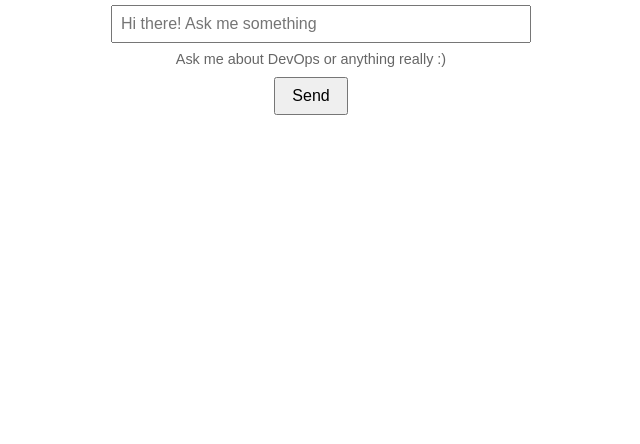
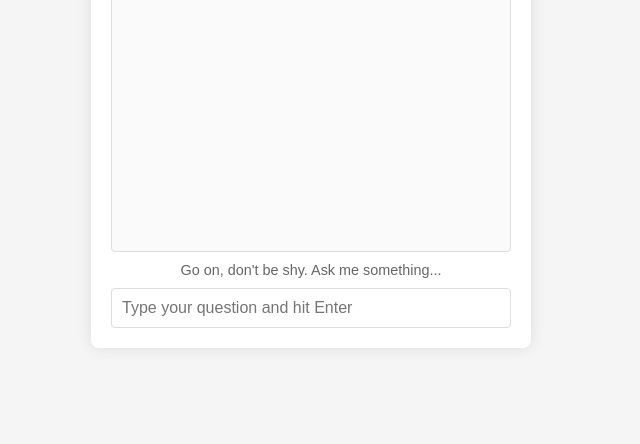
Before and after one commit to Apurvapateriya/devops-chatbot, a plain HTML site: page docs/index.html in a window 1280 px wide. Shown: the part 372-816 px from the top of the page, without its empty margins (329-969 px from the left). Drawn offline with Linux system fonts and the light colour scheme.

Commit message:
add some best practices

```diff
--- a/docs/app.js
+++ b/docs/app.js
@@ -1,19 +1,26 @@
 async function sendMessage() {
   const inputElem = document.getElementById('user-input');
-  const responseElem = document.getElementById('response');
+  const chatWindow = document.getElementById('chat-window');
   const userInput = inputElem.value.trim();
 
   if (!userInput) {
-    responseElem.textContent = "Go on, don't be shy .. Ask Something!";
+    alert("Go on, don't be shy .. Ask Something!");
     return;
   }
+
+  const userMsgDiv = document.createElement('div');
+  userMsgDiv.className = 'chat-message user-message';
+  userMsgDiv.textContent = userInput;
+  chatWindow.appendChild(userMsgDiv);
+
+  inputElem.value = '';
+  chatWindow.scrollTop = chatWindow.scrollHeight;
 
   try {
     const response = await fetch('https://devops-chatbot-zstm.onrender.com/chat', {
       method: 'POST',
       headers: {
-        'Content-Type': 'application/json',
-        'x-api-key': 'mysecret123'
+        'Content-Type': 'application/json'
       },
       body: JSON.stringify({ message: userInput })
     });
@@ -23,9 +30,21 @@ async function sendMessage() {
     }
 
     const data = await response.json();
-    responseElem.textContent = data.response;
+
+    const botMsgDiv = document.createElement('div');
+    botMsgDiv.className = 'chat-message bot-message';
+    botMsgDiv.textContent = data.response;
+    chatWindow.appendChild(botMsgDiv);
+
+    chatWindow.scrollTop = chatWindow.scrollHeight;
+
   } catch (error) {
-    responseElem.textContent = 'Oops! Something went wrong';
+    const errorMsgDiv = document.createElement('div');
+    errorMsgDiv.className = 'chat-message bot-message error';
+    errorMsgDiv.textContent = 'Oops! Something went wrong.';
+    chatWindow.appendChild(errorMsgDiv);
+    chatWindow.scrollTop = chatWindow.scrollHeight;
+
     console.error(error);
   }
 }
--- a/docs/index.html
+++ b/docs/index.html
@@ -5,47 +5,76 @@
   <meta name="viewport" content="width=device-width, initial-scale=1" />
   <title>DevOps Chatbot</title>
   <style>
-  body {
+    body, html {
+      height: 100%;
+      margin: 0;
+      font-family: Arial, sans-serif;
+      display: flex;
+      justify-content: center;
+      align-items: center;
+      background: #f5f5f5;
+    }
+    .container {
+      width: 400px;
+      background: white;
+      border-radius: 8px;
+      box-shadow: 0 0 15px rgba(0,0,0,0.1);
+      padding: 20px;
       display: flex;
       flex-direction: column;
-    justify-content: center;
-    align-items: center;
-    height: 100vh;
-    font-family: Arial, sans-serif;
+      height: 600px;
     }
-  #chat-container {
+    h1 {
       text-align: center;
-    max-width: 400px;
+      margin-bottom: 10px;
+    }
+    #chat-window {
+      flex-grow: 1;
+      border: 1px solid #ddd;
+      border-radius: 4px;
+      padding: 10px;
+      overflow-y: auto;
+      margin-bottom: 10px;
+      background: #fafafa;
+    }
+    .message {
+      margin-bottom: 12px;
+    }
+    .user-msg {
+      text-align: right;
+      color: #007bff;
+    }
+    .bot-msg {
+      text-align: left;
+      color: #333;
+    }
+    #user-input {
       width: 100%;
+      padding: 10px;
+      font-size: 1em;
+      border-radius: 4px;
+      border: 1px solid #ddd;
+      box-sizing: border-box;
     }
-  input[type="text"] {
-    width: 100%;
-    padding: 8px;
-    font-size: 1rem;
-  }
-  button {
-    margin-top: 10px;
-    padding: 8px 16px;
-    font-size: 1rem;
-  }
-  #hint {
-    margin-top: 8px;
-    font-size: 0.9rem;
+    #input-info {
+      font-size: 0.9em;
       color: #666;
-  }
-  #response {
-    margin-top: 20px;
-    font-weight: bold;
+      text-align: center;
+      margin-bottom: 10px;
     }
   </style>
 </head>
 <body>
-  <div id="chat-container">
-    <h2>DevOps Chatbot</h2>
-    <input id="user-input" type="text" placeholder="Hi there! Ask me something" />
-    <div id="hint">Ask me about DevOps or anything really :)</div>
-    <button onclick="sendMessage()">Send</button>
-    <div id="response"></div>
+  <div class="container">
+    <h1>DevOps Chatbot</h1>
+    <div id="chat-window"></div>
+    <div id="input-info">Go on, don't be shy. Ask me something...</div>
+    <input
+      type="text"
+      id="user-input"
+      placeholder="Type your question and hit Enter"
+      autocomplete="off"
+    />
   </div>
 
   <script src="app.js"></script>
```
Lines whose indentation alone changed are shown as unchanged.
